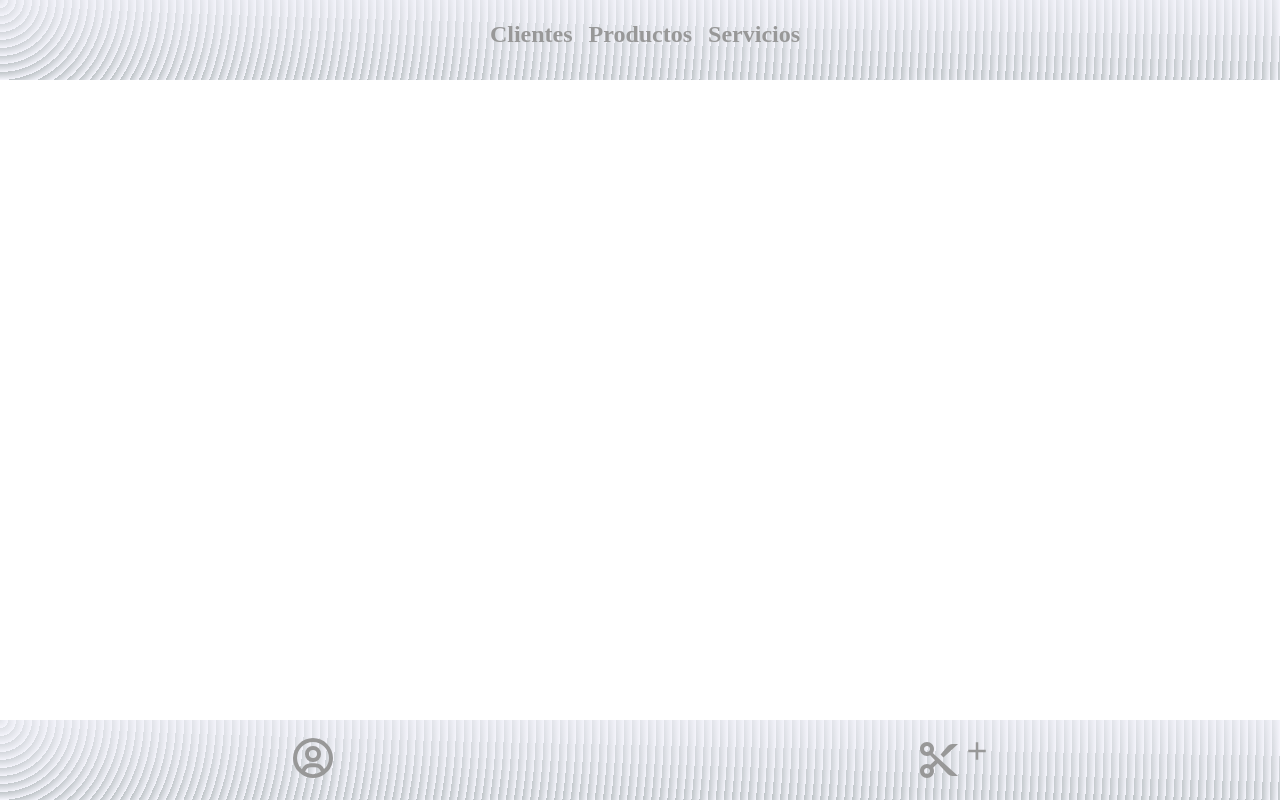
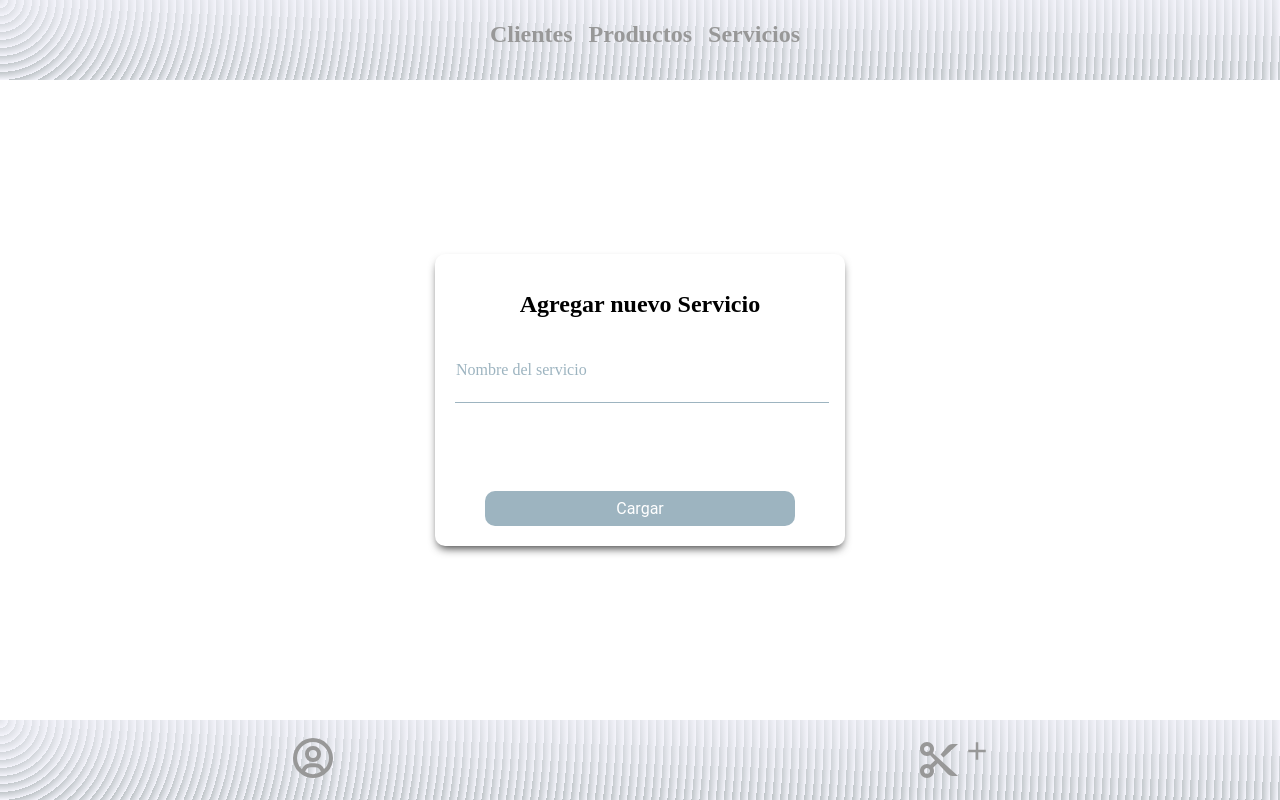
Before and after one commit to DiegoEstela/peluApp-front, a React (Create React App) app: page /abmServices/add in a window 1280 px wide. Built offline with nearby package versions, Linux system fonts and the light colour scheme.

Commit message:
add products

```diff
--- a/src/App.js
+++ b/src/App.js
@@ -2,7 +2,7 @@ import { Route, Routes } from "react-router-dom";
 import Header from "./components/header/header";
 import Clients from "./views/ClientsAbm/AddClients";
 import Home from "./views/Home";
-import Products from "./views/ProductsAbm/Products";
+import Products from "./views/ProductsAbm/AddProducts";
 import Services from "./views/ServicesAbm/AddServices";
 import Footer from "./components/Footer";
 import { Container, FullContainer } from "./App.style";
@@ -23,10 +23,10 @@ function App() {
           <Route path="/abmClients/add" element={<Clients />} />
           <Route path="/abmClients/edit" element={<EditClients />} />
           <Route path="/abmProducts" element={<ProductsAbm />} />
+          <Route path="/abmProducts/add" element={<Products />} />
           <Route path="/abmServices" element={<ServicesAbm />} />
+          <Route path="/abmServices/add" element={<Services />} />
           <Route path="/clients" element={<Clients />} />
-          <Route path="/products" element={<Products />} />
-          <Route path="/services" element={<Services />} />
           <Route path="/addRevenue" element={<AddRevenue />} />
         </Routes>
       </Container>
--- /dev/null
+++ b/src/api/services/products/createProduct.jsx
@@ -0,0 +1,23 @@
+import axios from "axios";
+import { productsUrl } from "../../../app/endpoints";
+
+export async function CreateProduct(product) {
+  const { concepto, precio } = product;
+  try {
+    const headers = {
+      "Content-Type": "application/json",
+    };
+
+    const body = {
+      concepto,
+      precio,
+    };
+    await axios.post(productsUrl, body, {
+      headers: headers,
+    });
+    return true;
+  } catch (err) {
+    console.log(err);
+    return false;
+  }
+}
--- /dev/null
+++ b/src/views/ProductsAbm/AddProducts/index.jsx
@@ -0,0 +1,85 @@
+import { useState } from "react";
+import { useForm } from "react-hook-form";
+import { useNavigate } from "react-router-dom";
+import { FormComponent, FormContainer } from "./styles";
+import Spacer from "../../../components/Spacer";
+import Swal from "sweetalert2";
+import Loader from "../../../components/Loader";
+import { CreateProduct } from "../../../api/services/products/createProduct";
+
+function Services() {
+  const [loader, setLoader] = useState(false);
+  const navigate = useNavigate();
+  const {
+    register,
+    formState: { errors },
+    handleSubmit,
+  } = useForm();
+
+  const onSubmit = async (data) => {
+    console.log(data);
+    setLoader(true);
+    const result = await CreateProduct(data);
+    if (result) {
+      setLoader(false);
+      const creacionOk = await Swal.fire(
+        "Creacion Exitosa",
+        "El producto se creo correctamente",
+        "success"
+      );
+      creacionOk && navigate("/");
+    } else {
+      setLoader(false);
+      await Swal.fire(
+        "Creacion Fallida",
+        "Error al cargar el producto",
+        "error"
+      );
+    }
+  };
+  return (
+    <FormContainer>
+      {loader ? (
+        <Loader />
+      ) : (
+        <FormComponent onSubmit={handleSubmit(onSubmit)}>
+          <h1 className="title"> Agregar nuevo producto</h1>
+          <div className="form_container">
+            <div className="form_group">
+              <input
+                className="form_input"
+                type="text"
+                {...register("concepto", {
+                  required: true,
+                })}
+              />
+              <label className="form_label">Nombre del producto</label>
+              <span className="form_line"></span>
+              {errors.concepto?.type === "required" && (
+                <p className="warning">El nombre del producto es requerido</p>
+              )}
+            </div>
+            <div className="form_group">
+              <input
+                className="form_input"
+                type="number"
+                {...register("precio", {
+                  required: true,
+                })}
+              />
+              <label className="form_label">Valor del producto</label>
+              <span className="form_line"></span>
+              {errors.concepto?.type === "required" && (
+                <p className="warning">El valor del producto es requerido</p>
+              )}
+            </div>
+            <Spacer height="5vh" />
+            <input className="form_submit" type="submit" value="Cargar" />
+          </div>
+        </FormComponent>
+      )}
+    </FormContainer>
+  );
+}
+
+export default Services;
--- /dev/null
+++ b/src/views/ProductsAbm/AddProducts/styles.jsx
@@ -0,0 +1,84 @@
+import styled from "styled-components";
+
+export const FormContainer = styled.div`
+  display: flex;
+  flex-direction: column;
+  height: 100%;
+  justify-content: center;
+  align-items: center;
+`;
+
+export const FormComponent = styled.form`
+  margin: auto;
+  width: 80%;
+  max-width: 370px;
+  padding: 20px;
+  border-radius: 10px;
+  box-shadow: 0 5px 10px -3px rgb(0 0 0 / 80%);
+
+  .title {
+    font-size: 1.5rem;
+  }
+  .form_container {
+    margin-top: 3em;
+    display: grid;
+    gap: 1.5em;
+  }
+
+  .form_group {
+    position: relative;
+  }
+
+  .form_input {
+    width: 100%;
+    background: none;
+    color: #5c6b73;
+    font-size: 1rem;
+    padding-top: 16px;
+    border: none;
+    outline: none;
+    border-bottom: 1px solid #9db4c0;
+    font-family: "Roboto", sans-serif;
+
+  }
+
+  .form_label {
+    color: #9db4c0;
+    cursor: pointer;
+    position: absolute;
+    top: -5px;
+    left: 1px;
+  }
+  .form_submit{
+    background: #9db4c0;
+    color: #fff;
+    font-family: "Roboto", sans-serif;
+    margin: 0px 30px;
+    padding: 8px;
+    font-size: 1rem;
+    border: none;
+    border-radius: 10px;
+    :hover{
+        cursor: pointer
+    }
+    .form_line{
+        position: absolute;
+        bottom: 0;
+        left: 0;
+        width: 100%;
+        height: 1px;
+        background-color: red;
+        transform: scale(0)
+        transform: left bottom;
+        transition: transform .4s;
+
+    }
+
+  }
+
+  .warning{
+    color: red;
+  }
+
+
+`;
--- a/src/views/ProductsAbm/Products/index.jsx
+++ /dev/null
@@ -1,5 +0,0 @@
-function Products() {
-  return <div>Products</div>;
-}
-
-export default Products;
--- a/src/views/ProductsAbm/index.jsx
+++ b/src/views/ProductsAbm/index.jsx
@@ -1,18 +1,21 @@
 import Button from "../../components/Button";
 import Spacer from "../../components/Spacer";
-import { Title } from "./style";
+import { Link } from "react-router-dom";
+import { Title, AbmContainer } from "./style";
 function ProductsAbm() {
   return (
-    <>
+    <AbmContainer>
       <Spacer width="300px" height="150px" />
       <Title> abm productos</Title>
       <Spacer width="300px" height="50px" />
-      <Button text="Cargar Productos" color="#C2DFE3" />
+      <Link to="/abmProducts/add" className="link">
+        <Button text="Cargar Productos" color="#C2DFE3" />
+      </Link>
       <Spacer width="300px" height="50px" />
       <Button text="Editar Productos" color="#C2DFE3" />
       <Spacer width="300px" height="50px" />
       <Button text="Eliminar Productos" color="#C2DFE3" />
-    </>
+    </AbmContainer>
   );
 }
 
--- a/src/views/ProductsAbm/style.jsx
+++ b/src/views/ProductsAbm/style.jsx
@@ -5,3 +5,10 @@ export const Title = styled.h1`
   padding: 20px;
   font-size: 1.2rem;
 `;
+
+export const AbmContainer = styled.div`
+  .link {
+    text-decoration: none;
+    color: black;
+  }
+`;
--- a/src/views/ServicesAbm/index.jsx
+++ b/src/views/ServicesAbm/index.jsx
@@ -8,7 +8,7 @@ function ServicesAbm() {
       <Spacer width="300px" height="150px" />
       <Title> abm Servicios</Title>
       <Spacer width="300px" height="50px" />
-      <Link to="/services" className="link">
+      <Link to="/abmServices/add" className="link">
         <Button text="Cargar Servicios" color="#C2DFE3" />
       </Link>
       <Spacer width="300px" height="50px" />
```
